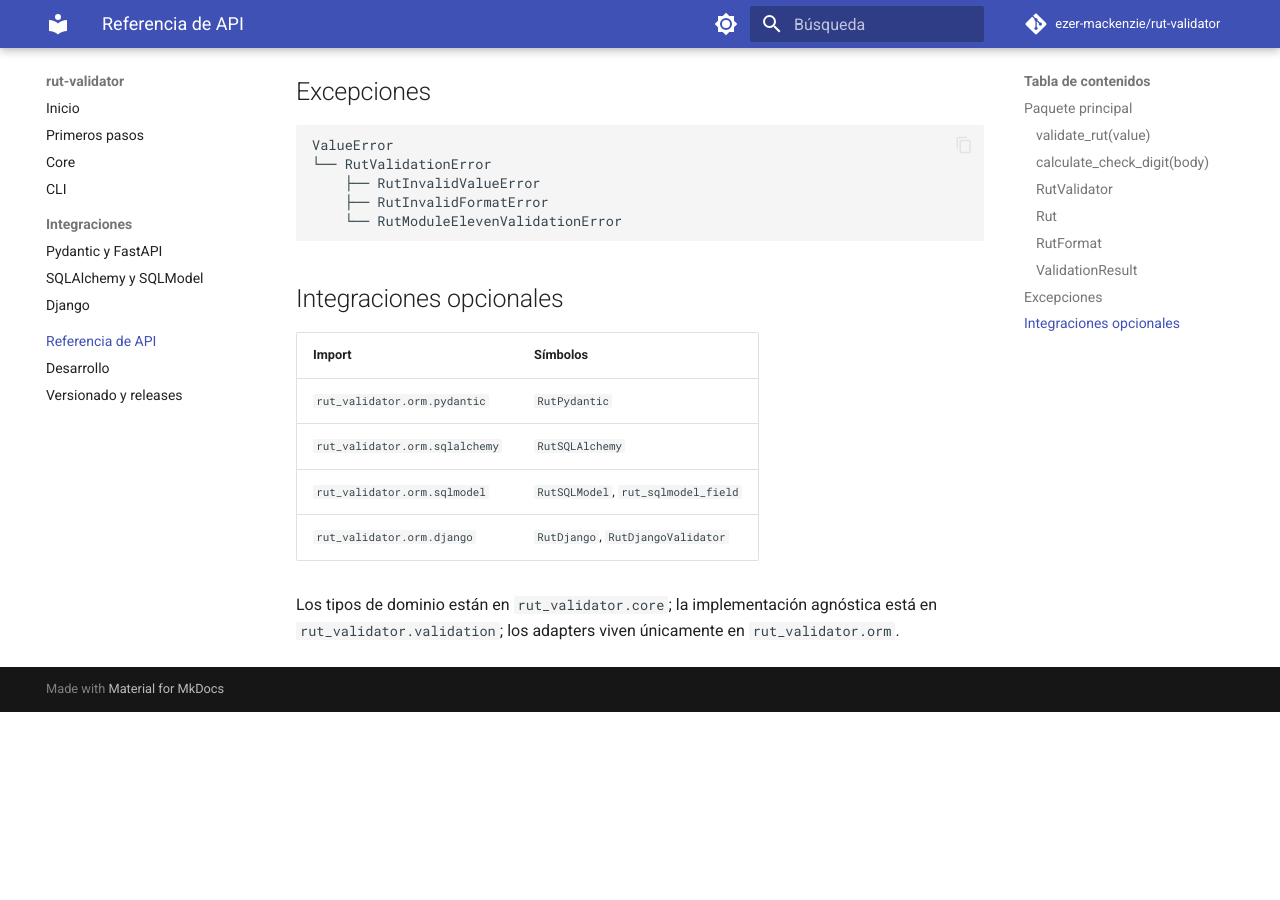
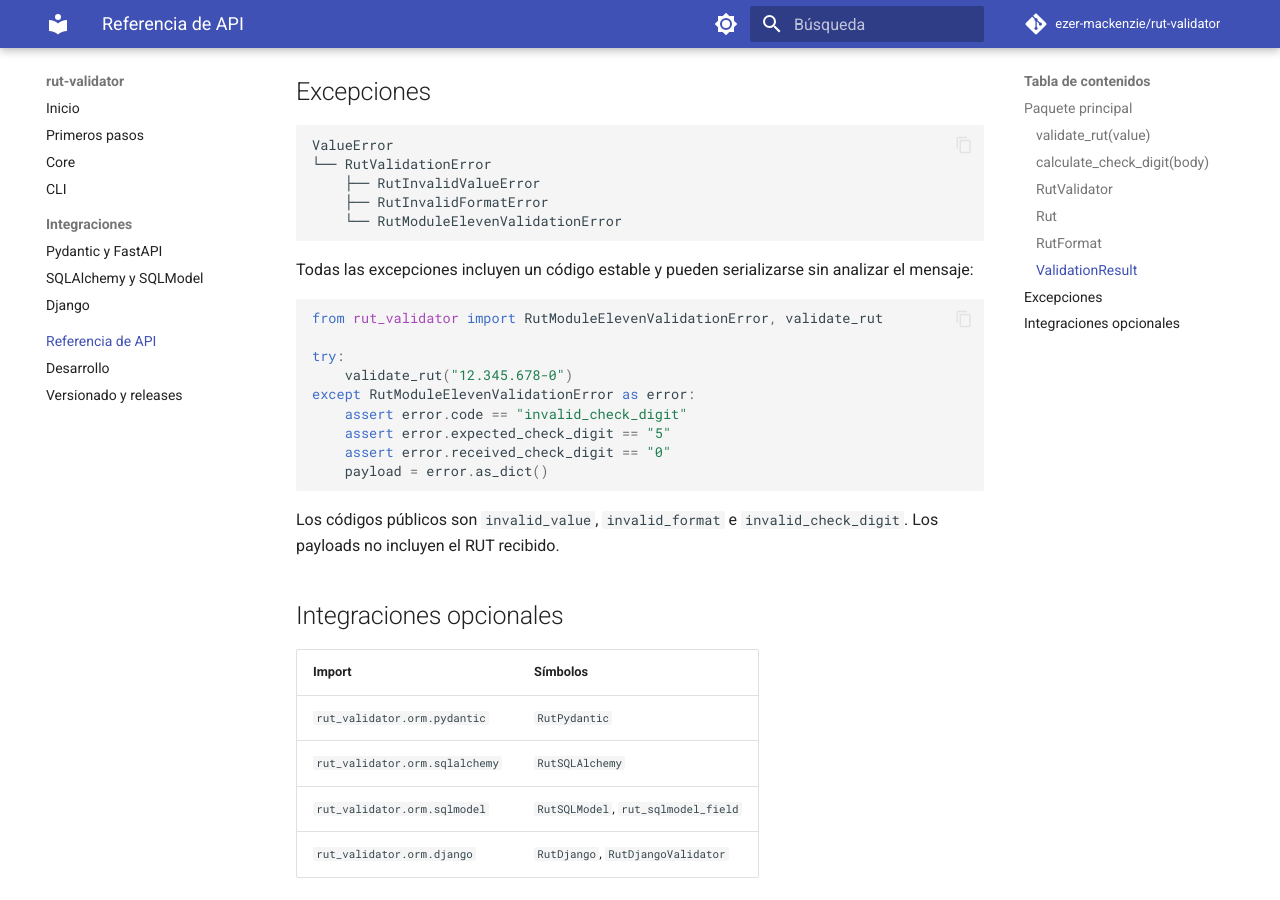
Before and after one commit to ezer-mackenzie/rut-validator, an MkDocs documentation site: the page built from docs/api-reference.md, in a window 1280 px wide and 900 px high, scrolled down 1114 px. Built offline with MkDocs 1.6.1 and Material for MkDocs 9.7.7, drawn with Linux system fonts in a browser that asks for light colours; comment, search, counter and statistics services are not loaded; before the commit the page ends 1826 px from its top, so only the background shows below that.

Commit message:
docs: document strict input and structured error contracts

````diff
--- a/docs/api-reference.md
+++ b/docs/api-reference.md
@@ -47,6 +47,24 @@ ValueError
     └── RutModuleElevenValidationError
 ```
 
+Todas las excepciones incluyen un código estable y pueden serializarse sin
+analizar el mensaje:
+
+```python
+from rut_validator import RutModuleElevenValidationError, validate_rut
+
+try:
+    validate_rut("12.345.678-0")
+except RutModuleElevenValidationError as error:
+    assert error.code == "invalid_check_digit"
+    assert error.expected_check_digit == "5"
+    assert error.received_check_digit == "0"
+    payload = error.as_dict()
+```
+
+Los códigos públicos son `invalid_value`, `invalid_format` e
+`invalid_check_digit`. Los payloads no incluyen el RUT recibido.
+
 ## Integraciones opcionales
 
 | Import | Símbolos |
````
Also changed, not shown: docs/cli.md (+2 -1 lines), docs/getting-started.md (+6 -1 lines).
